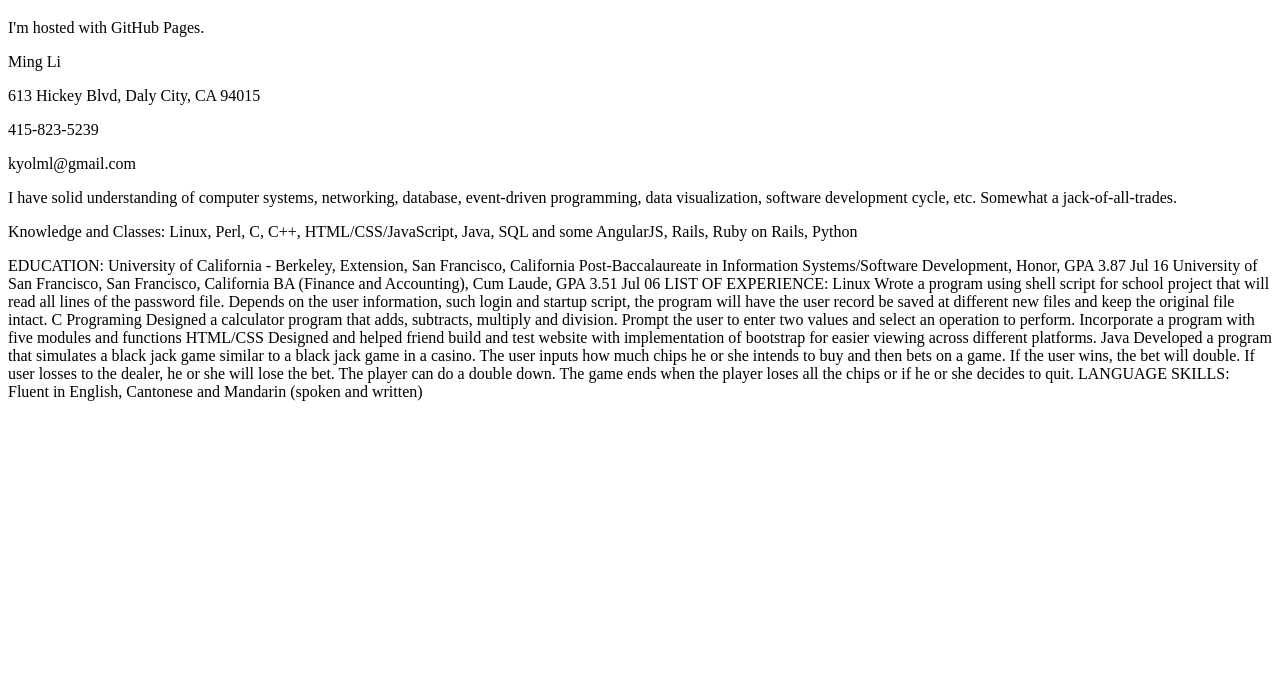
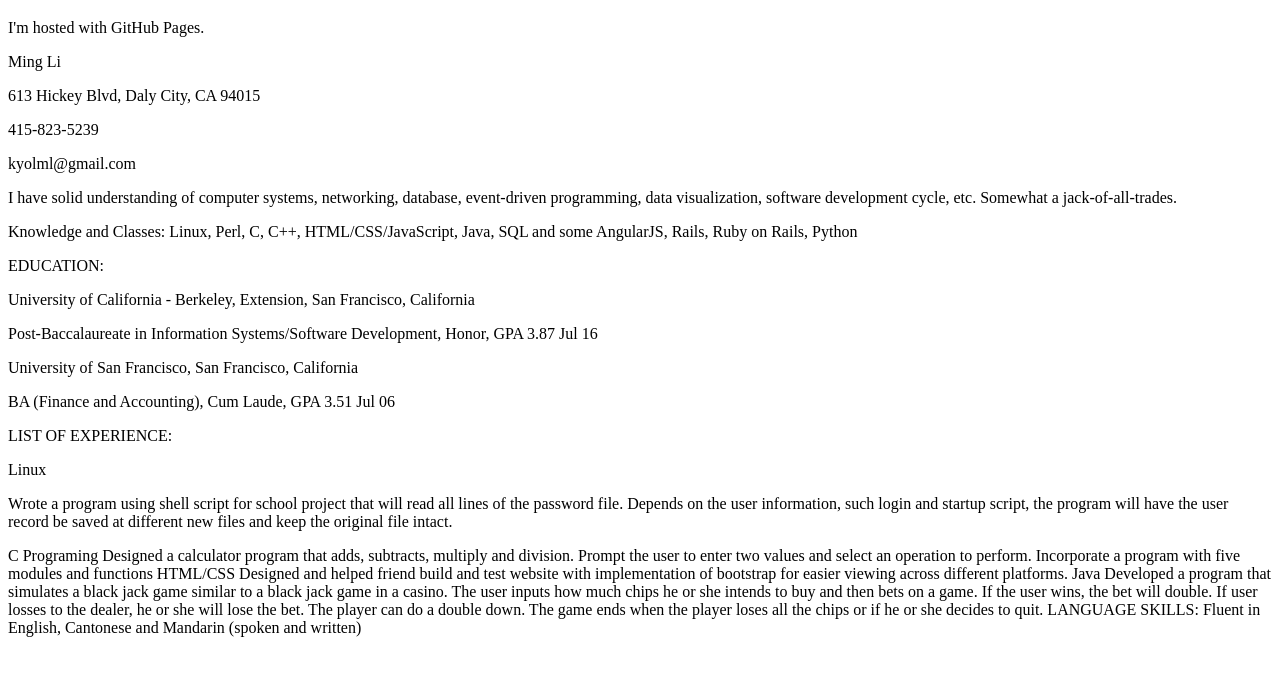
Before and after one commit to kyolml/kyolml.github.io, a plain HTML site: page index.html in a window 1280 px wide. Shown: the part 61-736 px from the top of the page. Drawn offline with Linux system fonts and the light colour scheme.

Commit message:
Update index.html

```diff
--- a/index.html
+++ b/index.html
@@ -3,7 +3,7 @@
 <body>
 <h1>Hello World</h1>
 <p>I'm hosted with GitHub Pages.</p>
-<p>Ming Li </p>
+<p font=35px>Ming Li </p>
 
 <p>613 Hickey Blvd, Daly City, CA 94015</p>          <p>415-823-5239</p>           <p>kyolml@gmail.com</p>
 
@@ -12,19 +12,19 @@
 
 <p>Knowledge and Classes: Linux, Perl, C, C++, HTML/CSS/JavaScript, Java, SQL and some AngularJS, Rails, Ruby on Rails, Python</p>
 
-EDUCATION:
+<p>EDUCATION:</p>
 
-University of California - Berkeley, Extension, San Francisco, California
-Post-Baccalaureate in Information Systems/Software Development, Honor, GPA 3.87	Jul 16
+<p>University of California - Berkeley, Extension, San Francisco, California</p>
+<p></p>Post-Baccalaureate in Information Systems/Software Development, Honor, GPA 3.87	Jul 16</p>
 
-University of San Francisco, San Francisco, California
-BA (Finance and Accounting), Cum Laude, GPA 3.51	Jul 06
+<p>University of San Francisco, San Francisco, California</p>
+<p></p>BA (Finance and Accounting), Cum Laude, GPA 3.51	Jul 06</p>
 
 
-LIST OF EXPERIENCE:
+<p>LIST OF EXPERIENCE:</p>
 
-Linux
-Wrote a program using shell script for school project that will read all lines of the password file. Depends on the user information, such login and startup script, the program will have the user record be saved at different new files and keep the original file intact.
+<p>Linux</p>
+<p>Wrote a program using shell script for school project that will read all lines of the password file. Depends on the user information, such login and startup script, the program will have the user record be saved at different new files and keep the original file intact.</p>
 
 C Programing
 Designed a calculator program that adds, subtracts, multiply and division. Prompt the user to enter two values and select an operation to perform. Incorporate a program with five modules and functions
```
